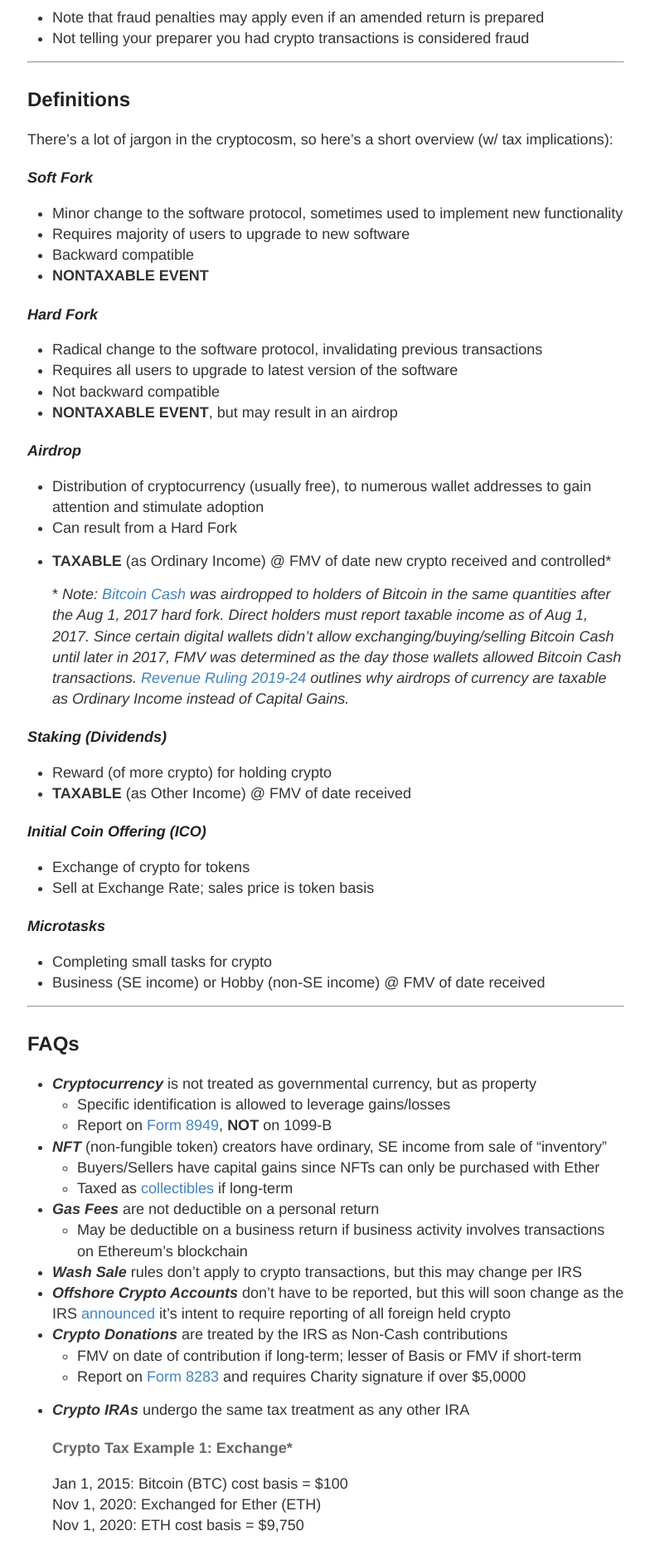
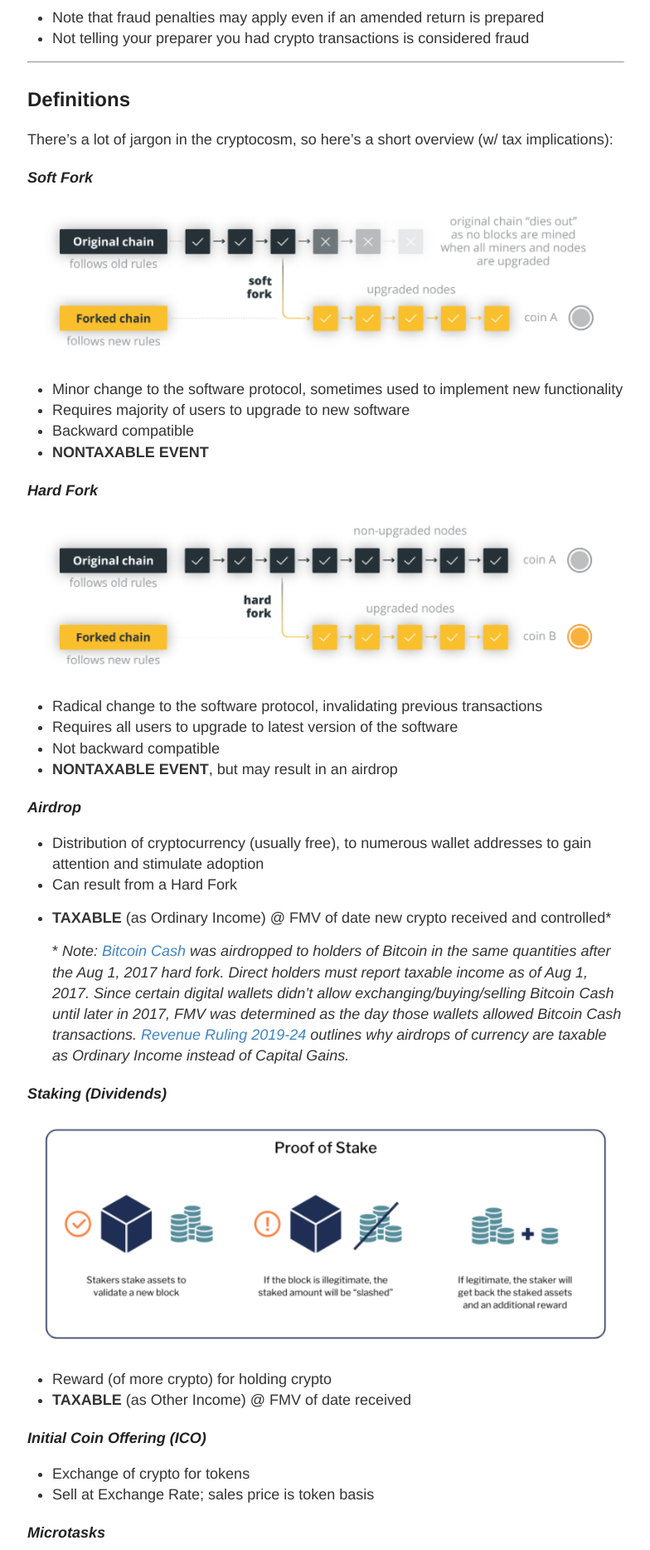
Before and after one commit to poastmil/junsunglee.com, a Jekyll site: the page built from _posts/2021-12-14-Cryptocurrency-Tax.md, in a window 1280 px wide. Shown: the part 1806-3674 px from the top of the page at 83% size, without its empty margins (247-1031 px from the left). Built offline with Jekyll 4.4.1, drawn with Linux system fonts in a browser that asks for light colours.

Commit message:
Added images to post

```diff
--- a/_posts/2021-12-14-Cryptocurrency-Tax.md
+++ b/_posts/2021-12-14-Cryptocurrency-Tax.md
@@ -60,12 +60,16 @@ There's a lot of jargon in the cryptocosm, so here's a short overview (w/ tax im
 
 ###### _Soft Fork_
 
+![Soft Fork](../images/SoftFork.PNG "Soft Fork")
+
 - Minor change to the software protocol, sometimes used to implement new functionality
 - Requires majority of users to upgrade to new software
 - Backward compatible
 - **NONTAXABLE EVENT**
 
 ###### _Hard Fork_
+
+![Hard Fork](../images/HardFork.PNG "Hard Fork")
 
 - Radical change to the software protocol, invalidating previous transactions
 - Requires all users to upgrade to latest version of the software
@@ -81,6 +85,8 @@ There's a lot of jargon in the cryptocosm, so here's a short overview (w/ tax im
   \* _Note: [Bitcoin Cash](https://en.wikipedia.org/wiki/Bitcoin_Cash) was airdropped to holders of Bitcoin in the same quantities after the Aug 1, 2017 hard fork. Direct holders must report taxable income as of Aug 1, 2017. Since certain digital wallets didn't allow exchanging/buying/selling Bitcoin Cash until later in 2017, FMV was determined as the day those wallets allowed Bitcoin Cash transactions. [Revenue Ruling 2019-24](https://www.irs.gov/pub/irs-drop/rr-19-24.pdf) outlines why airdrops of currency are taxable as Ordinary Income instead of Capital Gains._
 
 ###### _Staking (Dividends)_
+
+![Staking](../images/Staking.PNG "Staking")
 
 - Reward (of more crypto) for holding crypto
 - **TAXABLE** (as Other Income) @ FMV of date received
```
Also changed, not shown: images/HardFork.PNG (added), images/SoftFork.PNG (added), images/Staking.PNG (added).
